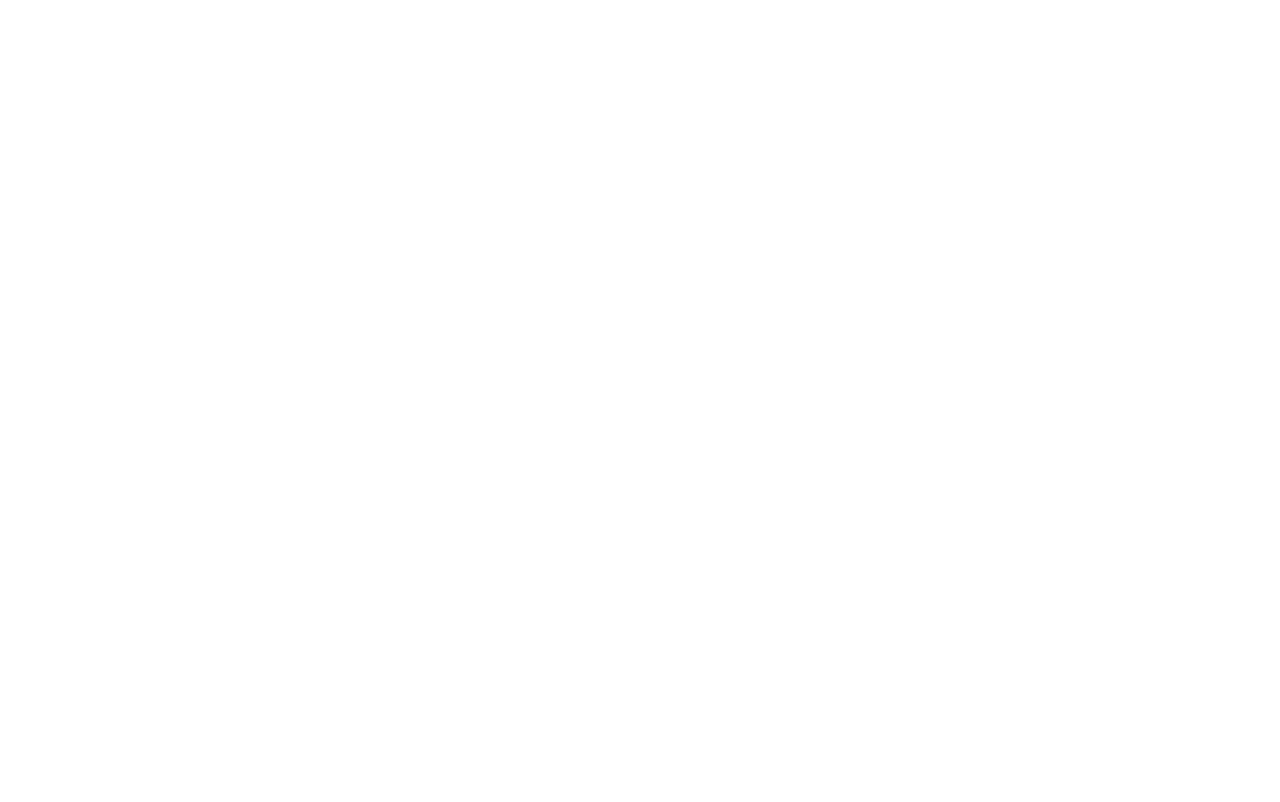
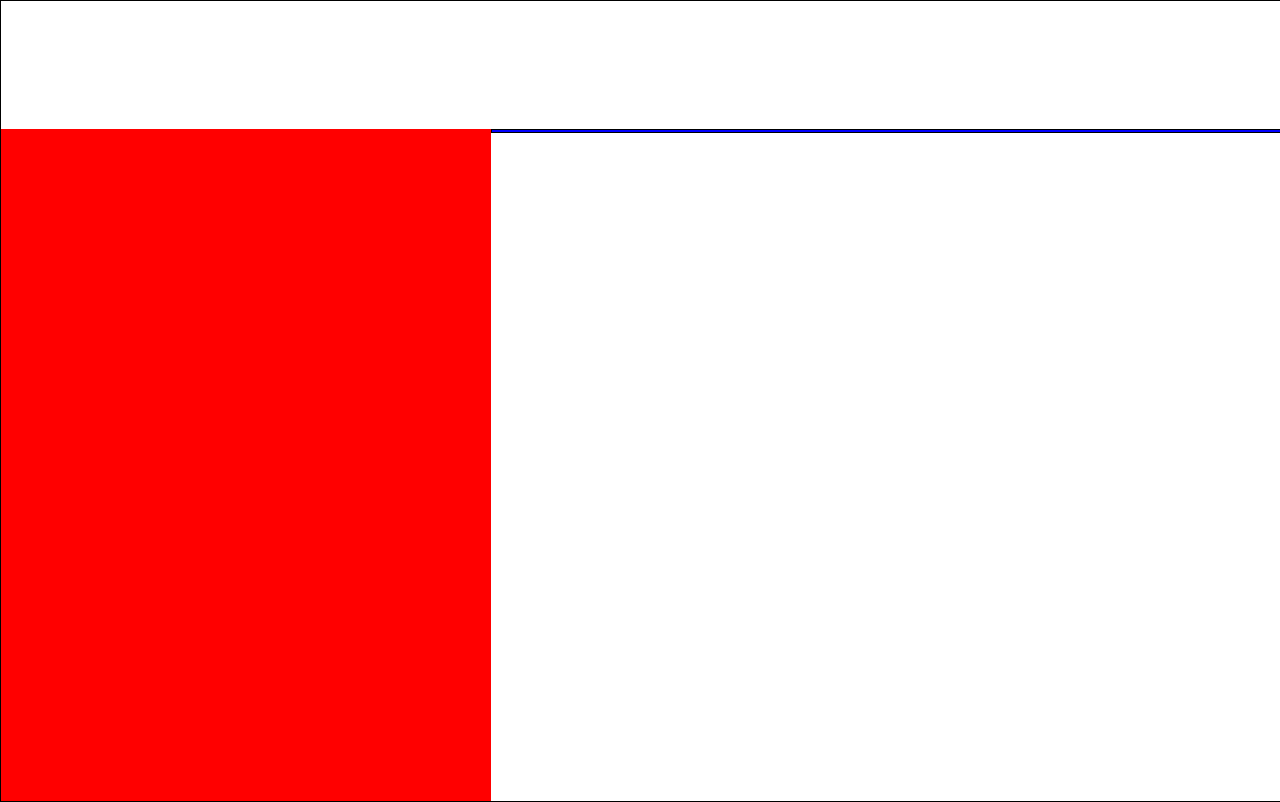
Before and after one commit to Raj-Pix-C/scrimba-course, a browser extension: page node/spooky-site/public/sightings.html in a window 1280 px wide. Drawn offline with Linux system fonts and the light colour scheme.

Commit message:
front end layout for index.html and sightings.html

```diff
--- a/node/spooky-site/public/index.css
+++ b/node/spooky-site/public/index.css
@@ -1,41 +1,81 @@
-.layout-container{
+:root {
+    --red: red;
+}
+
+@font-face {
+    font-family: grotesque; /* random name */
+    src: url(); /* placeholder for font */
+}
+
+body {
+    height: 100vh;
+    width: 100vw;
+    border: 1px solid black; /* for testing*/
+    margin: auto;
+    padding: 0;
+}
+
+.layout-container {
     height: 100%;
     margin: 0;
+    display: grid;
+    grid-template-rows: 1fr 1fr 10.5fr;
+    flex-direction: column;
+
 }
 
-.static-top-bar{
-    height: 10px;
+.static-top-bar {
+    width: 100%;
+    display: grid;
+    grid-template-columns: 1fr 1.61fr;
+    flex-direction: row ;
+
+}
+
+.golden-ratio-logo {
+    height: auto;
     padding: 10px;
 }
 
-.golden-ratio-logo{}
-
-.top-bar-header{}
-
-.navbar{
-    height: 10px;
+.top-bar-header {
+    height: auto;
     padding: 10px;
 }
 
-.body-container{
+.navbar {
+    padding: 10px;
+}
+
+.body-container {
     display: grid;
     grid-template-columns: 1fr 1.61fr;
+
 }
 
-.categories{
+.categories {
     display: flex;
-    flex-direction: column;
+    flex-direction: row;
     justify-content: left;
     height: 100%;
     background-color: red;
     color: black;
     position: sticky;
     margin: 0;
-    padding: 16px;
 }
 
-article{
+.main-arti {
     display: grid;
     grid-template-columns: 1fr 1fr 1fr;
     background-color: antiquewhite;
+    border: 1px solid black;
 }
+
+.arti-featured {
+    display: flex;
+    flex-direction: column;
+    border: 1px solid blue; /* for testing*/
+}
+
+#featured-1 {
+    /* not decided yet*/
+}
--- a/node/spooky-site/public/sightings.html
+++ b/node/spooky-site/public/sightings.html
@@ -0,0 +1,31 @@
+<!DOCTYPE html>
+<html lang="en">
+    <head>
+        <title>Spooky Site</title>
+        <meta charset="UTF-8" />
+        <meta name="viewport" content="width=device-width, initial-scale=1.0" />
+        <link rel="stylesheet" href="index.css" />
+    </head>
+
+    <body>
+        <div class="layout-container">
+            <div class="static-top-bar">
+                <div class="golden-ratio-logo"></div>
+                <div class="top-bar-header"></div>
+            </div>
+            <div class="navbar"></div>
+            <div class="body-container">
+                <aside class="categories"></aside>
+                <main>
+                    <article class="main-arti">
+                        <div class="arti-featured" id="featured-1"></div>
+                        <div class="arti-featured" id="featured-2"></div>
+                        <div class="arti-featured" id="featured-3"></div>
+                    </article>
+                </main>
+            </div>
+        </div>
+
+        <script src="index.js"></script>
+    </body>
+</html>
```
Also changed, not shown: node/spooky-site/public/index.html (+5 -1 lines).
